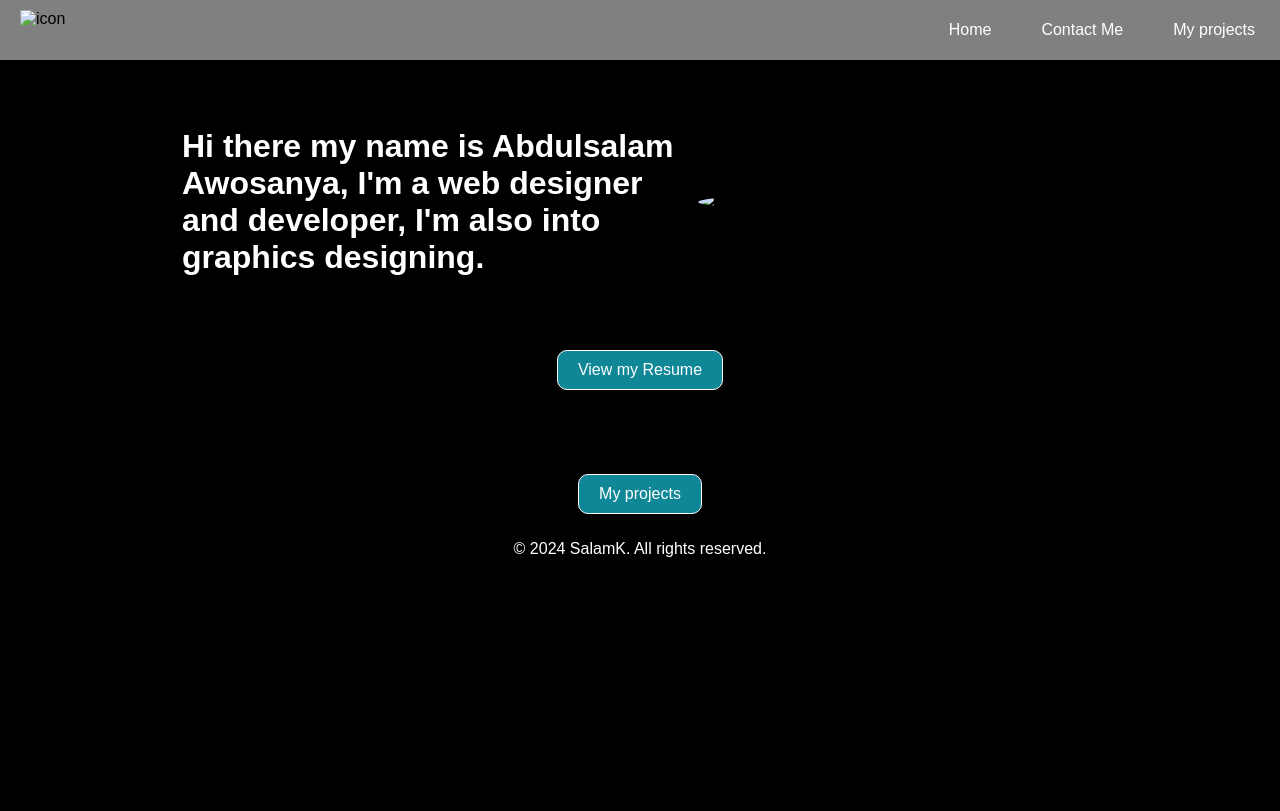
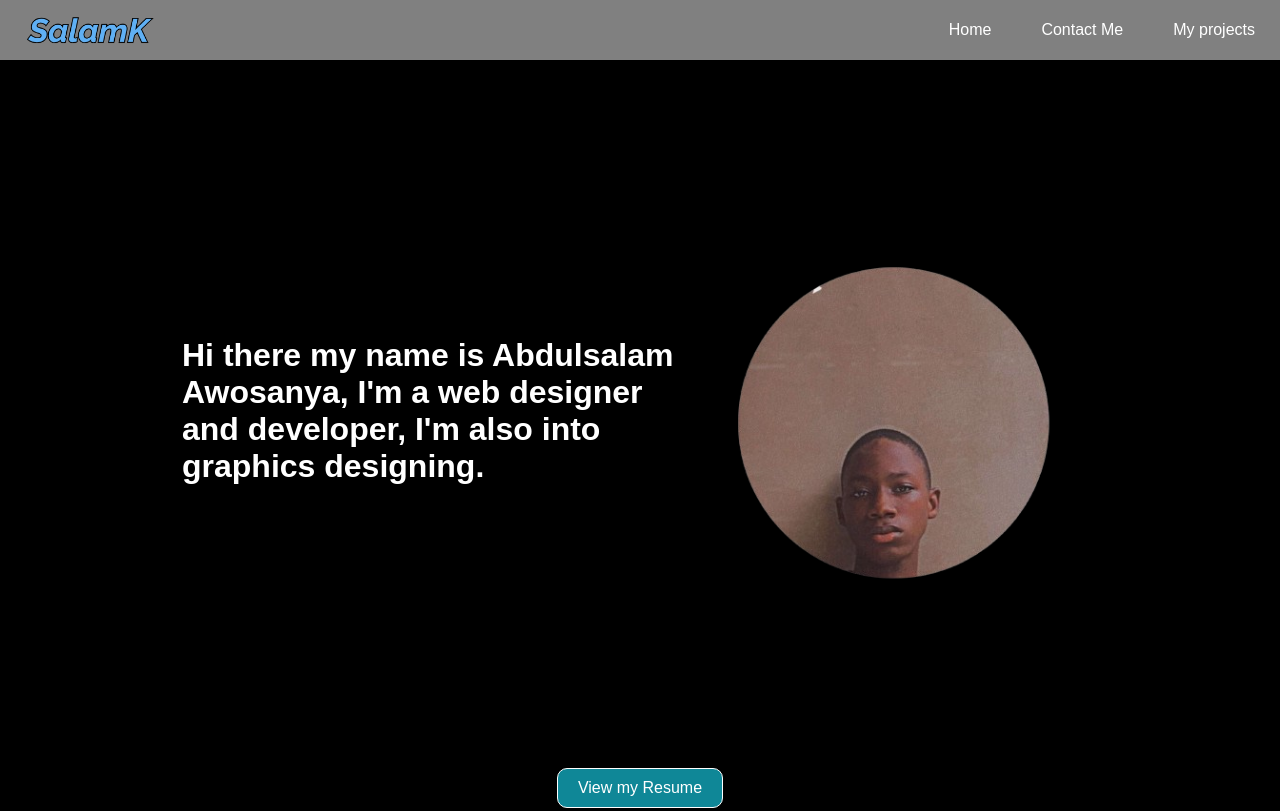
Before and after one commit to salamk195/Portfolio, a plain HTML site: page index.html in a window 1280 px wide. Shown: the top 811 px of the page. Drawn offline with Linux system fonts and the light colour scheme.

Commit message:
Update index.html

```diff
--- a/index.html
+++ b/index.html
@@ -186,9 +186,9 @@
   </head>
   <body>
     <div class="navbar">
-      <img class="logo" src="images/0Fb4NI-LogoMakr.png" alt="icon" />
+      <img class="logo" src="0Fb4NI-LogoMakr.png" alt="icon" />
       <div class="navbar-links">
-        <a href="Homepage.html">Home</a>
+        <a href="index.html">Home</a>
         <a href="Contact.html">Contact Me</a>
         <a href="projects.html">My projects</a>
       </div>
@@ -200,7 +200,7 @@
       </h1>
       <img
         class="myimage"
-        src="images/Untitled_design-removebg-preview.png"
+        src="Untitled_design-removebg-preview.png"
         alt="myimage"
       />
     </div>
```
